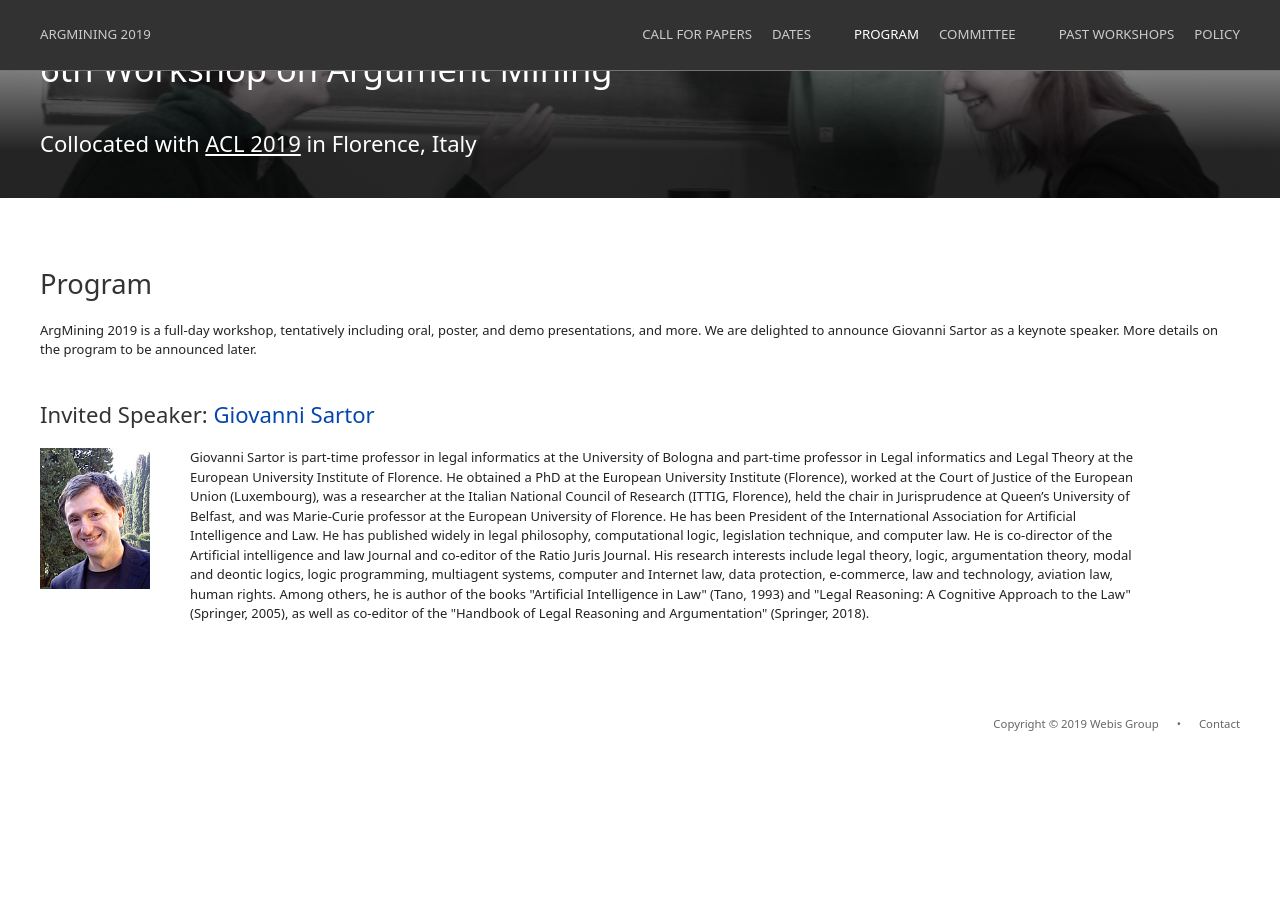
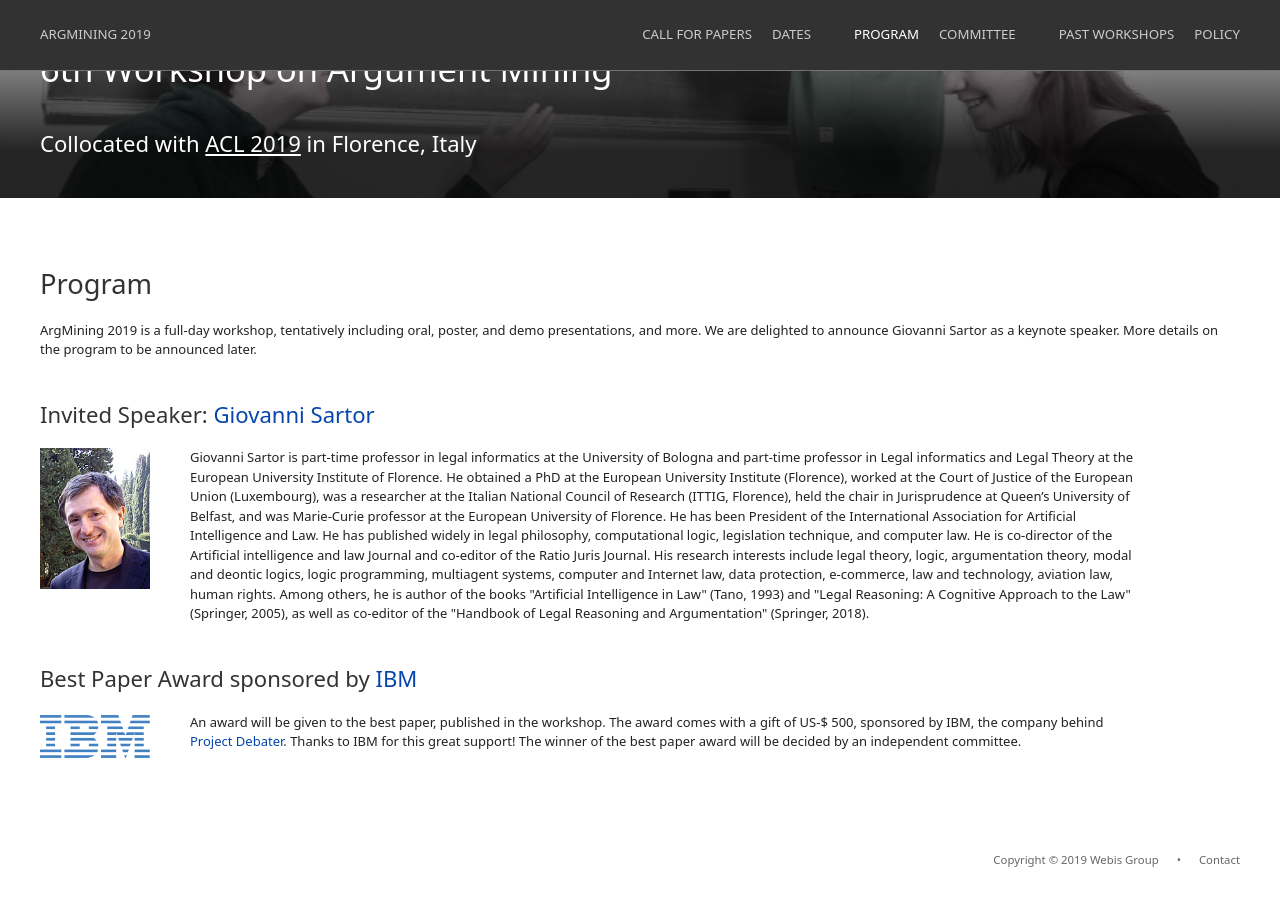
Before and after one commit to argmining19-webis-de/argmining19-webis-de.github.io, a Jekyll site: the page built from program.html, in a window 1280 px wide and 900 px high, scrolled down 188 px. Built offline with Jekyll 4.4.1, drawn with Linux system fonts in a browser that asks for light colours; before the commit the page ends 951 px from its top, so only the background shows below that.

Commit message:
added ibm award to main and program

```diff
--- a/index.html
+++ b/index.html
@@ -8,6 +8,9 @@
 <div class="uk-section uk-section-default">
     <div class="uk-container">
             <div class="uk-alert news" uk-alert>
+                    <p><b>April 8, 2019.</b> We are excited to announce that there will be a $500 best paper award, sponsored by IBM. Check our <a href="/program.html">program</a>.</p>
+            </div>
+            <div class="uk-alert news" uk-alert>
                 <p><b>February 25, 2019.</b> We are delighted to announce that Giovanni Sartor will be our keynote speaker at ArgMining 2019. Check our <a href="/program.html">program</a>.</p>
         </div>
         <h1>About the workshop</h1>
--- a/program.html
+++ b/program.html
@@ -26,7 +26,21 @@
                 </p>
         </div>
     </div>
+    <h2>Best Paper Award sponsored by <a href="https://www.ibm.com" target="_blank">IBM</a></h2>
 
+
+
+    <div class="uk-section-xsmall" uk-grid>
+        <div class="uk-width-small uk-padding-remove-top">
+            <img data-src="img/ibm-logo.png"   alt="IBM" uk-img>
+        </div>
+        <div class="uk-width-4-5">
+        <p>
+            An award will be given to the best paper, published in the workshop. The award comes with a gift of US-$ 500, sponsored by IBM, the company behind <a href="https://www.research.ibm.com/artificial-intelligence/project-debater/" target="_blank">Project Debater</a>. Thanks to IBM for this great support! The winner of the best paper award will be decided by an independent committee.
+
+        </p>
+        </div>
+    </div>
 
 
 
```
Also changed, not shown: img/ibm-logo.png (added).
